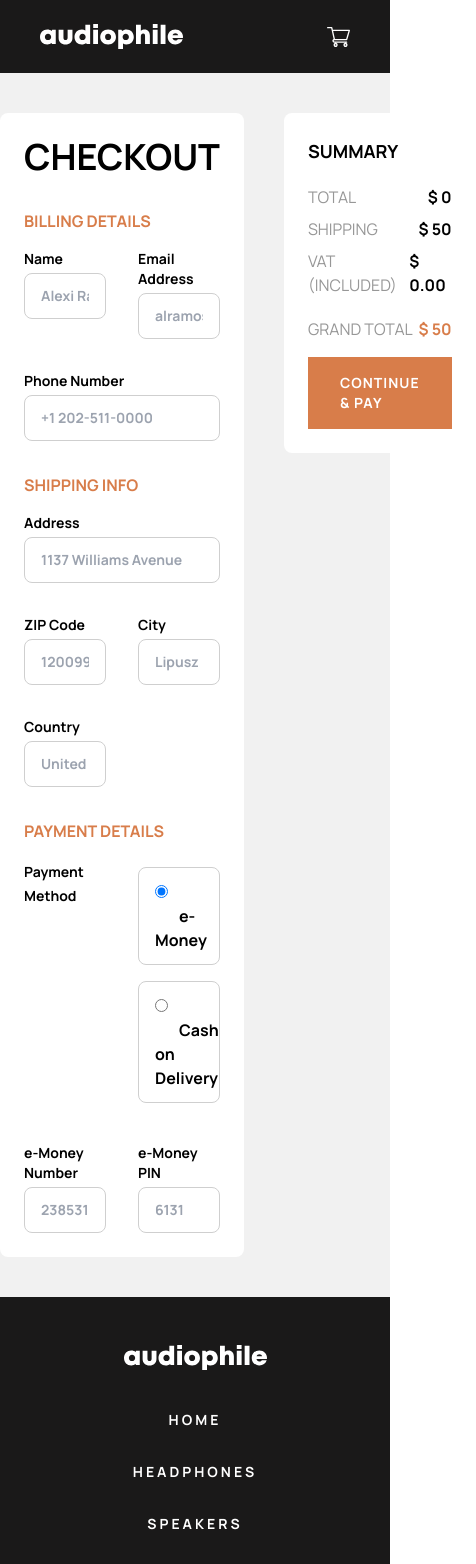
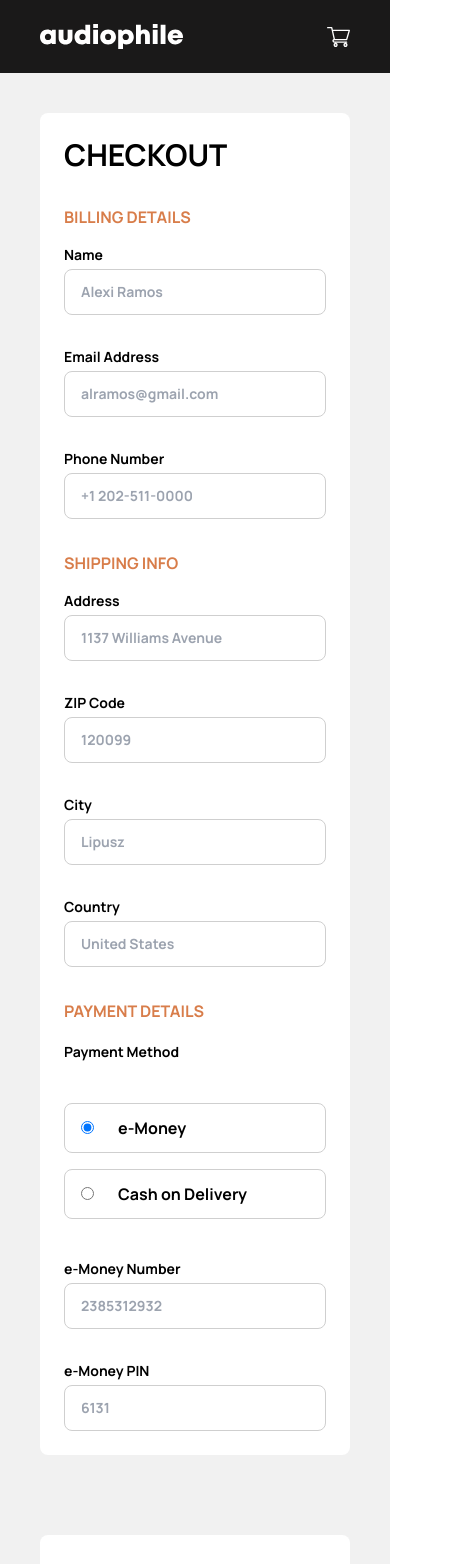
Before and after one commit to ArturDBW/audiophileShop, a React (Vite) app: page /checkout in a window 390 px wide. Shown: the top 1564 px of the page, 476 px wide, since content can reach past the window. Built offline with nearby package versions, Linux system fonts and the light colour scheme.

Commit message:
add responsive design to checkout.jsx

```diff
--- a/src/components/BillingDetails.jsx
+++ b/src/components/BillingDetails.jsx
@@ -4,7 +4,7 @@ export const BillingDetails = () => {
   return (
     <div>
       <h3 className="mb-4 mt-8 font-bold text-[#D87D4A]">BILLING DETAILS</h3>
-      <div className="grid grid-cols-2 gap-8">
+      <div className="grid grid-cols-2 gap-8 max-lg:grid-cols-1">
         <form className="flex flex-col">
           <span className="mb-1 text-sm font-bold text-black">Name</span>
           <input
--- a/src/components/PaymentDetails.jsx
+++ b/src/components/PaymentDetails.jsx
@@ -13,7 +13,7 @@ export const PaymentDetails = () => {
   return (
     <div>
       <h3 className="mb-4 mt-8 font-bold text-[#D87D4A]">PAYMENT DETAILS</h3>
-      <div className="grid grid-cols-2 gap-8 ">
+      <div className="grid grid-cols-2 gap-8 max-lg:grid-cols-1">
         <div>
           <span className="text-sm font-bold">Payment Method</span>
         </div>
--- a/src/components/PersonalDate.jsx
+++ b/src/components/PersonalDate.jsx
@@ -4,8 +4,8 @@ import { ShippingInfo } from "./ShippingInfo";
 
 export const PersonalDate = () => {
   return (
-    <div className="my-10 flex-grow-[2] rounded-lg bg-white p-6">
-      <h2 className="text-4xl font-bold">CHECKOUT</h2>
+    <div className="my-10 flex-grow-[2] rounded-lg bg-white p-6 max-lg:w-full">
+      <h2 className="text-4xl font-bold max-sm:text-3xl">CHECKOUT</h2>
       <div>
         <BillingDetails />
         <ShippingInfo />
--- a/src/components/ShippingInfo.jsx
+++ b/src/components/ShippingInfo.jsx
@@ -3,7 +3,7 @@ export const ShippingInfo = () => {
   return (
     <div>
       <h3 className="mb-4 mt-8 font-bold text-[#D87D4A]">SHIPPING INFO</h3>
-      <div className="grid grid-cols-2 gap-8">
+      <div className="grid grid-cols-2 gap-8 max-lg:grid-cols-1">
         <form className="col-span-full flex flex-col">
           <span className="mb-1 text-sm font-bold text-black">Address</span>
           <input
--- a/src/components/Summary.jsx
+++ b/src/components/Summary.jsx
@@ -25,7 +25,7 @@ export const Summary = () => {
   }
 
   return (
-    <div className="my-10 flex-grow-[1] items-center rounded-lg bg-white p-6">
+    <div className="my-10 flex-grow-[1] items-center rounded-lg bg-white p-6 max-lg:w-full">
       <h4 className="mb-4 text-lg font-bold">SUMMARY</h4>
       {cart.map((item) => (
         <CartProduct key={item.id} item={item} canChangeQuantity={false} />
--- a/src/pages/Checkout.jsx
+++ b/src/pages/Checkout.jsx
@@ -3,8 +3,8 @@ import { Summary } from "../components/Summary";
 
 export const Checkout = () => {
   return (
-    <div className="bg-[#F1F1F1]">
-      <div className="mx-auto flex max-w-[1440px] items-start gap-x-10 bg-[#F1F1F1]">
+    <div className="bg-[#F1F1F1] px-10">
+      <div className="mx-auto flex max-w-[1440px] items-start gap-x-10 bg-[#F1F1F1] max-lg:flex-col">
         <PersonalDate />
         <Summary />
       </div>
```
